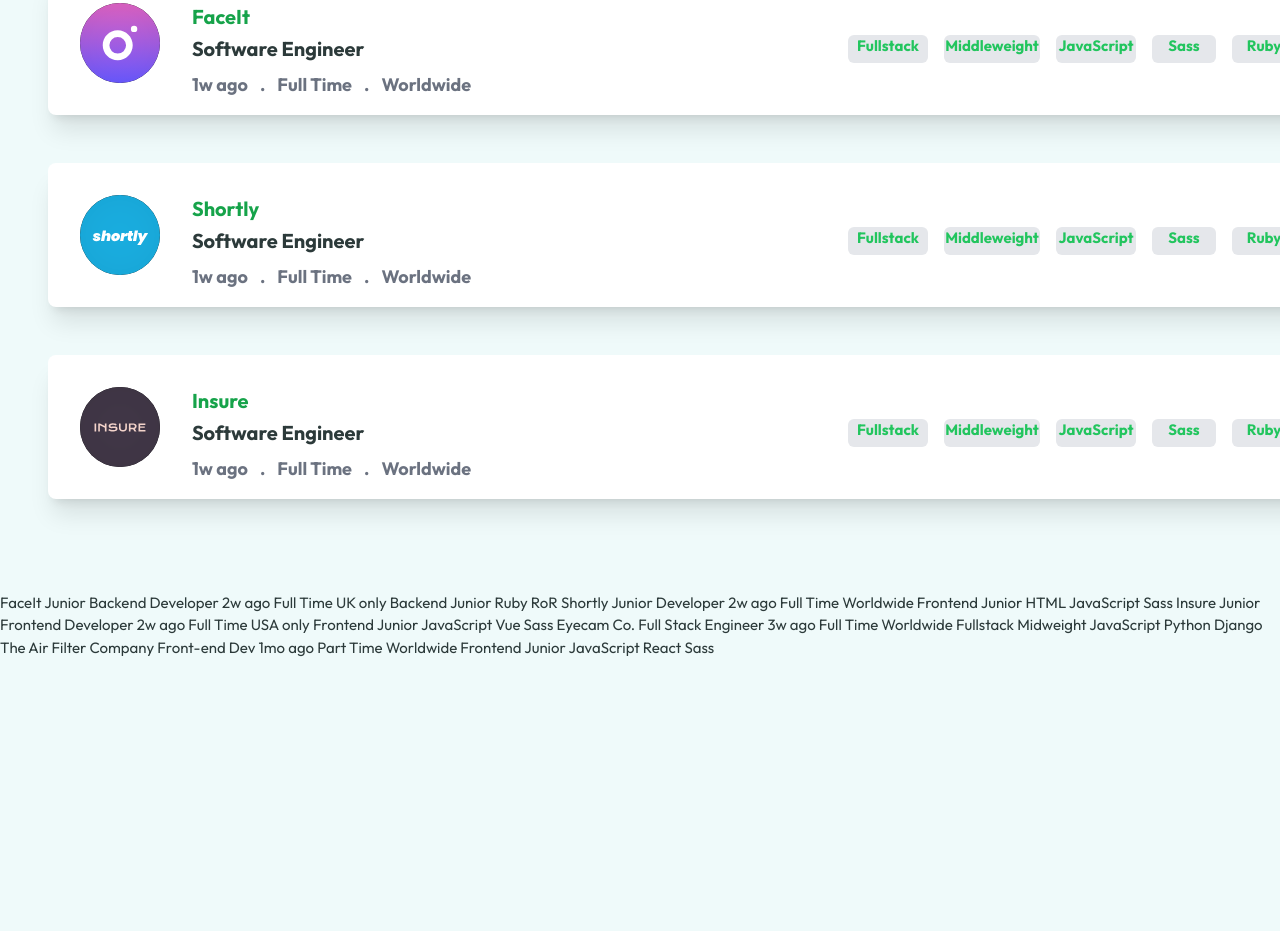
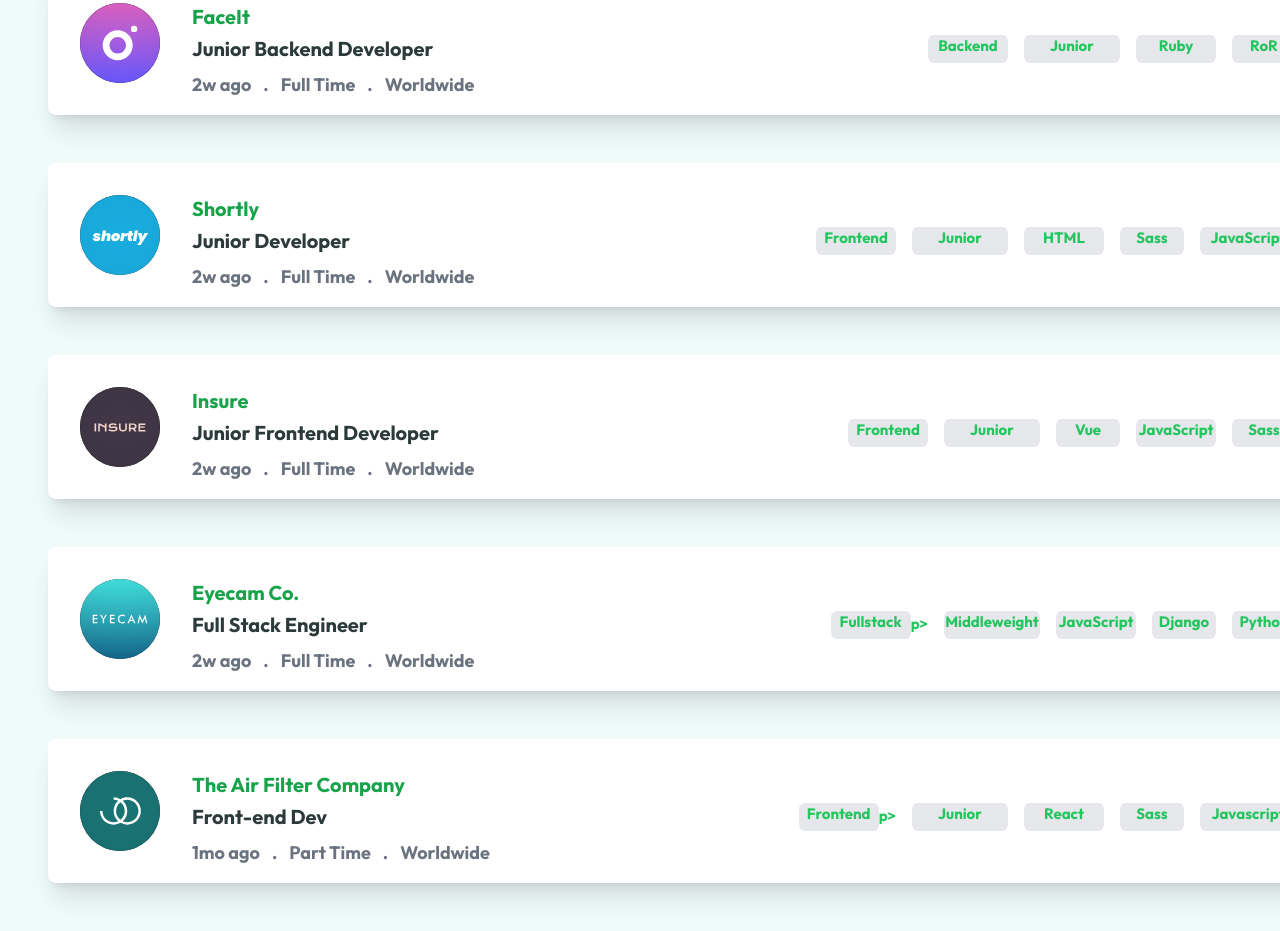
Before and after one commit to Ifeanyi-Okoli/frontendAssessment, a plain HTML site: page static-job-listings-master/index.html in a window 1280 px wide. Shown: the part 1176-2107 px from the top of the page. Before the commit the page ends 1835 px from the top, so only its background shows below. Drawn offline with nearby package versions, Linux system fonts and the light colour scheme.

Commit message:
last puish at 1:29pm

```diff
--- a/static-job-listings-master/index.html
+++ b/static-job-listings-master/index.html
@@ -50,12 +50,12 @@
       width: 100%;}
   </style>
 </head>
-<body>
+<body id="doc">
   <hero >
     <img src="images/bg-header-desktop.svg" alt="" class="z-0">
     <!-- <img src="images/bg-header-mobile.svg" alt=""> -->
   </hero>
-<main>
+<main class="stack">
   <div class="container h-36 w-full p-8 m-12 bg-white rounded-lg shadow-lg">
     <div class="bg-white flex-col absolute">
       <div class="bg-green-700 w-1 h-36 -ml-8 -top-8 rounded-bl-lg rounded-tl-lg absolute"></div>
@@ -68,7 +68,7 @@
         <button class="bg-black rounded-full w-20 text-white font-semibold">Featured</button>
       </div>
       <div class="">
-        <p class="text-xl font-bold ml-28 -mt-12">Senior Frontend Developer</p>
+        <p class="stack-btn text-xl font-bold ml-28 -mt-12">Senior Frontend Developer</p>
         <div class="text-lg font-bold ml-28 mt-2 flex space-x-3">
           <p class="text-gray-500">1d ago</p>
           <p class="text-gray-500">.</p>
@@ -81,7 +81,7 @@
 
     </div>
     <div class="text-green-500 font-semibold flex space-x-4 justify-end items-center mt-8">
-      <p class="bg-gray-200 w-20 h-7 text-center rounded-md">Frontend</p>
+      <p class="stack-btn1 bg-gray-200 w-20 h-7 text-center rounded-md">Frontend</p>
       <p class="bg-gray-200 w-16 h-7 text-center rounded-md">HTML</p>
       <p class="bg-gray-200 w-16 h-7 text-center rounded-md">CSS</p>
       <p class="bg-gray-200 w-24 h-7 text-center rounded-md">JavaScript</p>
@@ -90,7 +90,7 @@
   </div>
 </main>
 
-<main>
+<main  class="stack">
   <div class="container h-36 w-full p-8 m-12 bg-white rounded-lg shadow-lg">
     <div class="bg-white flex-col absolute">
       <div class="bg-green-700 w-1 h-36 -ml-8 -top-8 rounded-bl-lg rounded-tl-lg absolute"></div>
@@ -116,7 +116,7 @@
 
     </div>
     <div class="text-green-500 font-semibold flex space-x-4 justify-end items-center mt-8">
-      <p class="bg-gray-200 w-20 h-7 text-center rounded-md">Fullstack</p>
+      <p class="stack-btn1 bg-gray-200 w-20 h-7 text-center rounded-md">Fullstack</p>
       <p class="bg-gray-200 w-20 h-7 text-center rounded-md">Midweight</p>
       <p class="bg-gray-200 w-20 h-7 text-center rounded-md">Python</p>
       <p class="bg-gray-200 w-20 h-7 text-center rounded-md">React</p>
@@ -124,7 +124,7 @@
   </div>
 </main>
 
-<main>
+<main class="stack">
   <div class="container h-36 w-full p-8 m-12 bg-white rounded-lg shadow-xl">
     <div class="bg-white flex-col absolute">
       <div class="rounded-full bg-black h-20 w-20 flex">
@@ -148,7 +148,7 @@
 
     </div>
     <div class="text-green-500 font-semibold flex space-x-4 justify-end items-center mt-8">
-      <p class="bg-gray-200 w-20 h-7 text-center rounded-md">Frontend</p>
+      <p class="stack-btn1 bg-gray-200 w-20 h-7 text-center rounded-md">Frontend</p>
       <p class="bg-gray-200 w-20 h-7 text-center rounded-md">Junior</p>
       <p class="bg-gray-200 w-16 h-7 text-center rounded-md">React</p>
       <p class="bg-gray-200 w-16 h-7 text-center rounded-md">Sass</p>
@@ -158,7 +158,7 @@
 </main>
 
 
-<main>
+<main  class="stack">
   <div class="container h-36 w-full p-8 m-12 bg-white rounded-lg shadow-xl">
     <div class="bg-white flex-col absolute">
       <div class="rounded-full bg-black h-20 w-20 flex">
@@ -168,7 +168,7 @@
         <p class="text-green-600 font-semibold text-xl">MyHome</p>
       </div>
       <div class="">
-        <p class="text-xl font-bold ml-28 -mt-12">Junior Frontend Developer</p>
+        <p class="stack-btn text-xl font-bold ml-28 -mt-12">Junior Frontend Developer</p>
         <div class="text-lg font-bold ml-28 mt-2 flex space-x-3">
           <p class="text-gray-500">5d ago</p>
           <p class="text-gray-500">.</p>
@@ -181,7 +181,7 @@
 
     </div>
     <div class="text-green-500 font-semibold flex space-x-4 justify-end items-center mt-8">
-      <p class="bg-gray-200 w-20 h-7 text-center rounded-md">Frontend</p>
+      <p class="stack-btn1 bg-gray-200 w-20 h-7 text-center rounded-md">Frontend</p>
       <p class="bg-gray-200 w-20 h-7 text-center rounded-md">Junior</p>
       <p class="bg-gray-200 w-16 h-7 text-center rounded-md">CSS</p>
       <p class="bg-gray-200 w-20 h-7 text-center rounded-md">JavaScript</p>
@@ -189,7 +189,7 @@
   </div>
 </main>
 
-<main>
+<main class="stack">
   <div class="container h-36 w-full p-8 m-12 bg-white rounded-lg shadow-xl">
     <div class="bg-white flex-col absolute">
       <div class="rounded-full bg-black h-20 w-20 flex">
@@ -200,7 +200,7 @@
         <!-- <button class="bg-green-600 rounded-full w-14 text-white font-semibold">NEW!</button> -->
       </div>
       <div class="">
-        <p class="text-xl font-bold ml-28 -mt-12">Software Engineer</p>
+        <p class="stack-btn text-xl font-bold ml-28 -mt-12">Software Engineer</p>
         <div class="text-lg font-bold ml-28 mt-2 flex space-x-3">
           <p class="text-gray-500">1w ago</p>
           <p class="text-gray-500">.</p>
@@ -213,7 +213,7 @@
 
     </div>
     <div class="text-green-500 font-semibold flex space-x-4 justify-end items-center mt-8">
-      <p class="bg-gray-200 w-20 h-7 text-center rounded-md">Fullstack</p>
+      <p class="stack-btn1 bg-gray-200 w-20 h-7 text-center rounded-md">Fullstack</p>
       <p class="bg-gray-200 w-24 h-7 text-center rounded-md">Middleweight</p>
       <p class="bg-gray-200 w-20 h-7 text-center rounded-md">JavaScript</p>
       <p class="bg-gray-200 w-16 h-7 text-center rounded-md">Sass</p>
@@ -222,7 +222,7 @@
   </div>
 </main>
 
-<main>
+<main class="stack">
   <div class="container h-36 w-full p-8 m-12 bg-white rounded-lg shadow-xl">
     <div class="bg-white flex-col absolute">
       <div class="rounded-full bg-black h-20 w-20 flex">
@@ -233,9 +233,9 @@
         <!-- <button class="bg-green-600 rounded-full w-14 text-white font-semibold">NEW!</button> -->
       </div>
       <div class="">
-        <p class="text-xl font-bold ml-28 -mt-12">Software Engineer</p>
+        <p class="stack-btn text-xl font-bold ml-28 -mt-12">Junior Backend Developer</p>
         <div class="text-lg font-bold ml-28 mt-2 flex space-x-3">
-          <p class="text-gray-500">1w ago</p>
+          <p class="text-gray-500">2w ago</p>
           <p class="text-gray-500">.</p>
           <p class="text-gray-500">Full Time</p>
           <p class="text-gray-500">.</p>
@@ -246,17 +246,16 @@
 
     </div>
     <div class="text-green-500 font-semibold flex space-x-4 justify-end items-center mt-8">
-      <p class="bg-gray-200 w-20 h-7 text-center rounded-md">Fullstack</p>
-      <p class="bg-gray-200 w-24 h-7 text-center rounded-md">Middleweight</p>
-      <p class="bg-gray-200 w-20 h-7 text-center rounded-md">JavaScript</p>
-      <p class="bg-gray-200 w-16 h-7 text-center rounded-md">Sass</p>
-      <p class="bg-gray-200 w-16 h-7 text-center rounded-md">Ruby</p>
+      <p class="stack-btn1 bg-gray-200 w-20 h-7 text-center rounded-md">Backend</p>
+      <p class="bg-gray-200 w-24 h-7 text-center rounded-md">Junior</p>
+      <p class="bg-gray-200 w-20 h-7 text-center rounded-md">Ruby</p>
+      <p class="bg-gray-200 w-16 h-7 text-center rounded-md">RoR</p>
     </div>
   </div>
 </main>
 
 <!-- SHortly -->
-<main>
+<main class="stack">
   <div class="container h-36 w-full p-8 m-12 bg-white rounded-lg shadow-xl">
     <div class="bg-white flex-col absolute">
       <div class="rounded-full bg-black h-20 w-20 flex">
@@ -267,9 +266,9 @@
         <!-- <button class="bg-green-600 rounded-full w-14 text-white font-semibold">NEW!</button> -->
       </div>
       <div class="">
-        <p class="text-xl font-bold ml-28 -mt-12">Software Engineer</p>
+        <p class="text-xl font-bold ml-28 -mt-12">Junior Developer</p>
         <div class="text-lg font-bold ml-28 mt-2 flex space-x-3">
-          <p class="text-gray-500">1w ago</p>
+          <p class="text-gray-500">2w ago</p>
           <p class="text-gray-500">.</p>
           <p class="text-gray-500">Full Time</p>
           <p class="text-gray-500">.</p>
@@ -280,11 +279,11 @@
 
     </div>
     <div class="text-green-500 font-semibold flex space-x-4 justify-end items-center mt-8">
-      <p class="bg-gray-200 w-20 h-7 text-center rounded-md">Fullstack</p>
-      <p class="bg-gray-200 w-24 h-7 text-center rounded-md">Middleweight</p>
-      <p class="bg-gray-200 w-20 h-7 text-center rounded-md">JavaScript</p>
+      <p class="stack-btn1 bg-gray-200 w-20 h-7 text-center rounded-md">Frontend</p>
+      <p class="bg-gray-200 w-24 h-7 text-center rounded-md">Junior</p>
+      <p class="bg-gray-200 w-20 h-7 text-center rounded-md">HTML</p>
       <p class="bg-gray-200 w-16 h-7 text-center rounded-md">Sass</p>
-      <p class="bg-gray-200 w-16 h-7 text-center rounded-md">Ruby</p>
+      <p class="bg-gray-200 w-24 h-7 text-center rounded-md">JavaScript</p>
     </div>
   </div>
 </main>
@@ -292,8 +291,8 @@
 
 
 
-<!-- Insyre -->
-<main>
+<!-- Insure -->
+<main class="stack">
   <div class="container h-36 w-full p-8 m-12 bg-white rounded-lg shadow-xl">
     <div class="bg-white flex-col absolute">
       <div class="rounded-full bg-black h-20 w-20 flex">
@@ -304,9 +303,9 @@
         <!-- <button class="bg-green-600 rounded-full w-14 text-white font-semibold">NEW!</button> -->
       </div>
       <div class="">
-        <p class="text-xl font-bold ml-28 -mt-12">Software Engineer</p>
+        <p class="text-xl font-bold ml-28 -mt-12">Junior Frontend Developer</p>
         <div class="text-lg font-bold ml-28 mt-2 flex space-x-3">
-          <p class="text-gray-500">1w ago</p>
+          <p class="text-gray-500">2w ago</p>
           <p class="text-gray-500">.</p>
           <p class="text-gray-500">Full Time</p>
           <p class="text-gray-500">.</p>
@@ -317,102 +316,83 @@
 
     </div>
     <div class="text-green-500 font-semibold flex space-x-4 justify-end items-center mt-8">
-      <p class="bg-gray-200 w-20 h-7 text-center rounded-md">Fullstack</p>
-      <p class="bg-gray-200 w-24 h-7 text-center rounded-md">Middleweight</p>
+      <p class="stack-btn1 bg-gray-200 w-20 h-7 text-center rounded-md">Frontend</p>
+      <p class="bg-gray-200 w-24 h-7 text-center rounded-md">Junior</p>
+      <p class="bg-gray-200 w-16 h-7 text-center rounded-md">Vue</p>
       <p class="bg-gray-200 w-20 h-7 text-center rounded-md">JavaScript</p>
       <p class="bg-gray-200 w-16 h-7 text-center rounded-md">Sass</p>
-      <p class="bg-gray-200 w-16 h-7 text-center rounded-md">Ruby</p>
     </div>
   </div>
 </main>
 
-<Br></Br>
+<!-- Insure -->
+<main class="stack">
+  <div class="container h-36 w-full p-8 m-12 bg-white rounded-lg shadow-xl">
+    <div class="bg-white flex-col absolute">
+      <div class="rounded-full bg-black h-20 w-20 flex">
+        <img src="images/eyecam-co.svg" alt="">
+      </div>
+      <div class="flex absolute justify-center items-center -mt-20 ml-28 -top-18 space-x-6">
+        <p class="text-green-600 font-semibold text-xl">Eyecam Co.</p>
+        <!-- <button class="bg-green-600 rounded-full w-14 text-white font-semibold">NEW!</button> -->
+      </div>
+      <div class="">
+        <p class="text-xl font-bold ml-28 -mt-12">Full Stack Engineer</p>
+        <div class="text-lg font-bold ml-28 mt-2 flex space-x-3">
+          <p class="text-gray-500">2w ago</p>
+          <p class="text-gray-500">.</p>
+          <p class="text-gray-500">Full Time</p>
+          <p class="text-gray-500">.</p>
+          <p class="text-gray-500">Worldwide</p>
+        </div>
+      </div>
 
 
-  <!-- Item Start -->
-  FaceIt
-  Junior Backend Developer
-  2w ago
-  Full Time
-  UK only
-  <!-- Role -->
-  Backend
-  <!-- Level -->
-  Junior
-  <!-- Languages -->
-  Ruby
-  <!-- Tools -->
-  RoR
-  <!-- Item End -->
-
-  <!-- Item Start -->
-  Shortly
-  Junior Developer
-  2w ago
-  Full Time
-  Worldwide
-  <!-- Role -->
-  Frontend
-  <!-- Level -->
-  Junior
-  <!-- Languages -->
-  HTML
-  JavaScript
-  <!-- Tools -->
-  Sass
-  <!-- Item End -->
-
-  <!-- Item Start -->
-  Insure
-  Junior Frontend Developer
-  2w ago
-  Full Time
-  USA only
-  <!-- Role -->
-  Frontend
-  <!-- Level -->
-  Junior
-  <!-- Languages -->
-  JavaScript
-  <!-- Tools -->
-  Vue
-  Sass
-  <!-- Item End -->
-
-  <!-- Item Start -->
-  Eyecam Co.
-  Full Stack Engineer
-  3w ago
-  Full Time
-  Worldwide
-  <!-- Role -->
-  Fullstack
-  <!-- Level -->
-  Midweight
-  <!-- Languages -->
-  JavaScript
-  Python
-  <!-- Tools -->
-  Django
-  <!-- Item End -->
-
-  <!-- Item Start -->
-  The Air Filter Company
-  Front-end Dev
-  1mo ago
-  Part Time
-  Worldwide
-  <!-- Role -->
-  Frontend
-  <!-- Level -->
-  Junior
-  <!-- Languages -->
-  JavaScript
-  <!-- Tools -->
-  React
-  Sass
-  <!-- Item End -->
+    </div>
+    <div class="text-green-500 font-semibold flex space-x-4 justify-end items-center mt-8">
+      <div class="stack-btn1 bg-gray-200 w-20 h-7 text-center rounded-md">Fullstack</div>p>
+      <p class="bg-gray-200 w-24 h-7 text-center rounded-md">Middleweight</p>
+      <p class="bg-gray-200 w-20 h-7 text-center rounded-md">JavaScript</p>
+      <p class="bg-gray-200 w-16 h-7 text-center rounded-md">Django</p>
+      <p class="bg-gray-200 w-16 h-7 text-center rounded-md">Python</p>
+    </div>
+  </div>
+</main>
 
 
+<main class="stack">
+  <div class="container h-36 w-full p-8 m-12 bg-white rounded-lg shadow-xl">
+    <div class="bg-white flex-col absolute">
+      <div class="rounded-full bg-black h-20 w-20 flex">
+        <img src="images/the-air-filter-company.svg" alt="">
+      </div>
+      <div class="flex absolute justify-center items-center -mt-20 ml-28 -top-18 space-x-6">
+        <p class="text-green-600 font-semibold text-xl">The Air Filter Company</p>
+        <!-- <button class="bg-green-600 rounded-full w-14 text-white font-semibold">NEW!</button> -->
+      </div>
+      <div class="">
+        <p class="text-xl font-bold ml-28 -mt-12">Front-end Dev</p>
+        <div class="text-lg font-bold ml-28 mt-2 flex space-x-3">
+          <p class="text-gray-500">1mo ago</p>
+          <p class="text-gray-500">.</p>
+          <p class="text-gray-500">Part Time</p>
+          <p class="text-gray-500">.</p>
+          <p class="text-gray-500">Worldwide</p>
+        </div>
+      </div>
+
+
+    </div>
+    <div class="text-green-500 font-semibold flex space-x-4 justify-end items-center mt-8">
+      <div class="stack-btn1 bg-gray-200 w-20 h-7 text-center rounded-md">Frontend</div>p>
+      <p class="bg-gray-200 w-24 h-7 text-center rounded-md">Junior</p>
+      <p class="bg-gray-200 w-20 h-7 text-center rounded-md">React</p>
+      <p class="bg-gray-200 w-16 h-7 text-center rounded-md">Sass</p>
+      <p class="bg-gray-200 w-24 h-7 text-center rounded-md">Javascript</p>
+    </div>
+  </div>
+</main>
+
+<script src="main.js"></script>
 </body>
 </html>
--- /dev/null
+++ b/static-job-listings-master/main.js
@@ -0,0 +1,28 @@
+let page = document.querySelector(".page");
+let filter = document.querySelector(".filter");
+let filterBtn = document.querySelector(".filter-btn");
+let filterBtnIcon = document.querySelector(".filter-btn-icon");
+let filterBtnText = document.querySelector(".filter-btn-text");
+
+let stack = document.querySelectorAll(".stack");
+let stackBtn = document.querySelectorAll(".stack-btn1");
+let  arr = [];
+function stackChoice(stack) {
+    for (let i = 0; i < stack.length; i++) {
+        stack[i].addEventListener("click", function () {
+            // stackBtn[i].classList.toggle("stack-btn2");
+            alert(stack[i].classList);
+        })
+        if(stack[i].classList.contains("Fullestack")) {
+            Array.push(stackBtn[i], "Fullstack");
+        }
+    }
+}
+
+function listFilter() {
+    filterBtn.addEventListener("click", function () {
+        filter.classList.toggle("filter2");
+        filterBtnIcon.classList.toggle("filter-btn-icon2");
+        filterBtnText.classList.toggle("filter-btn-text2");
+    })
+}
```
